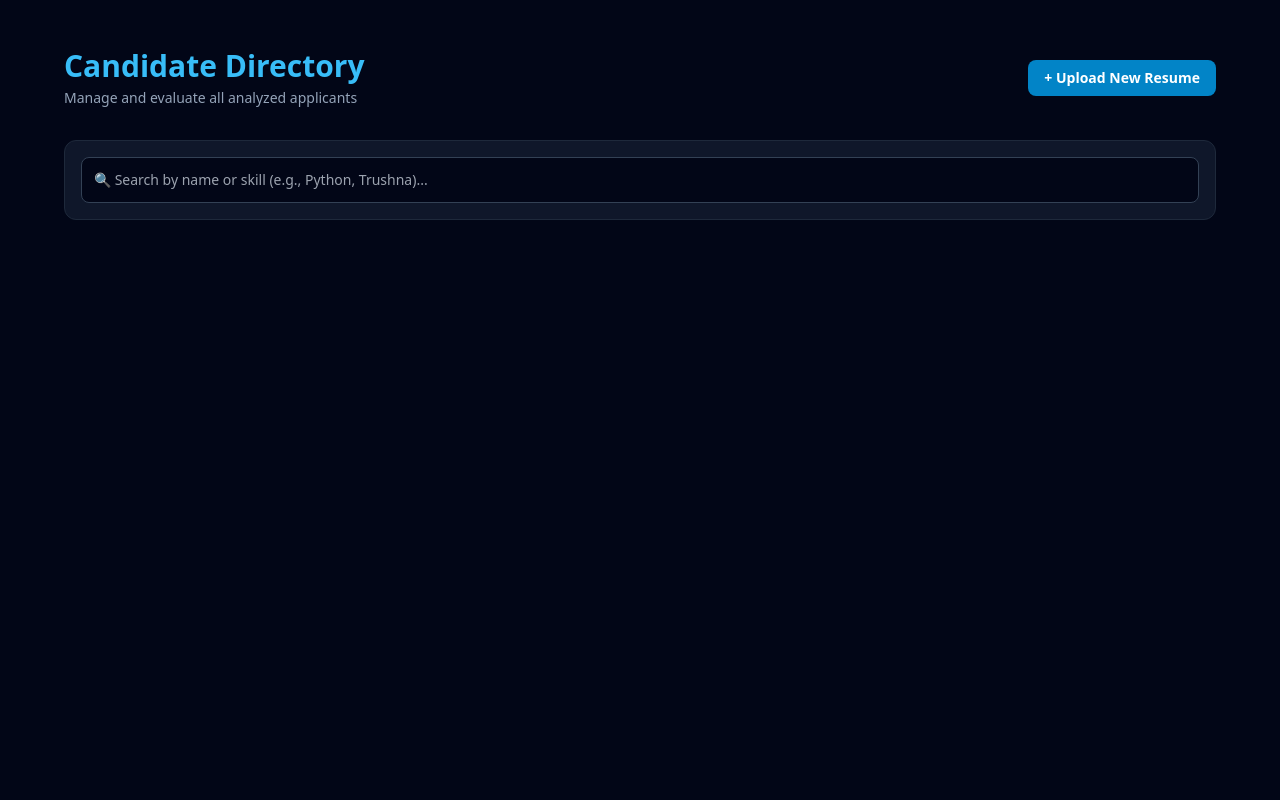
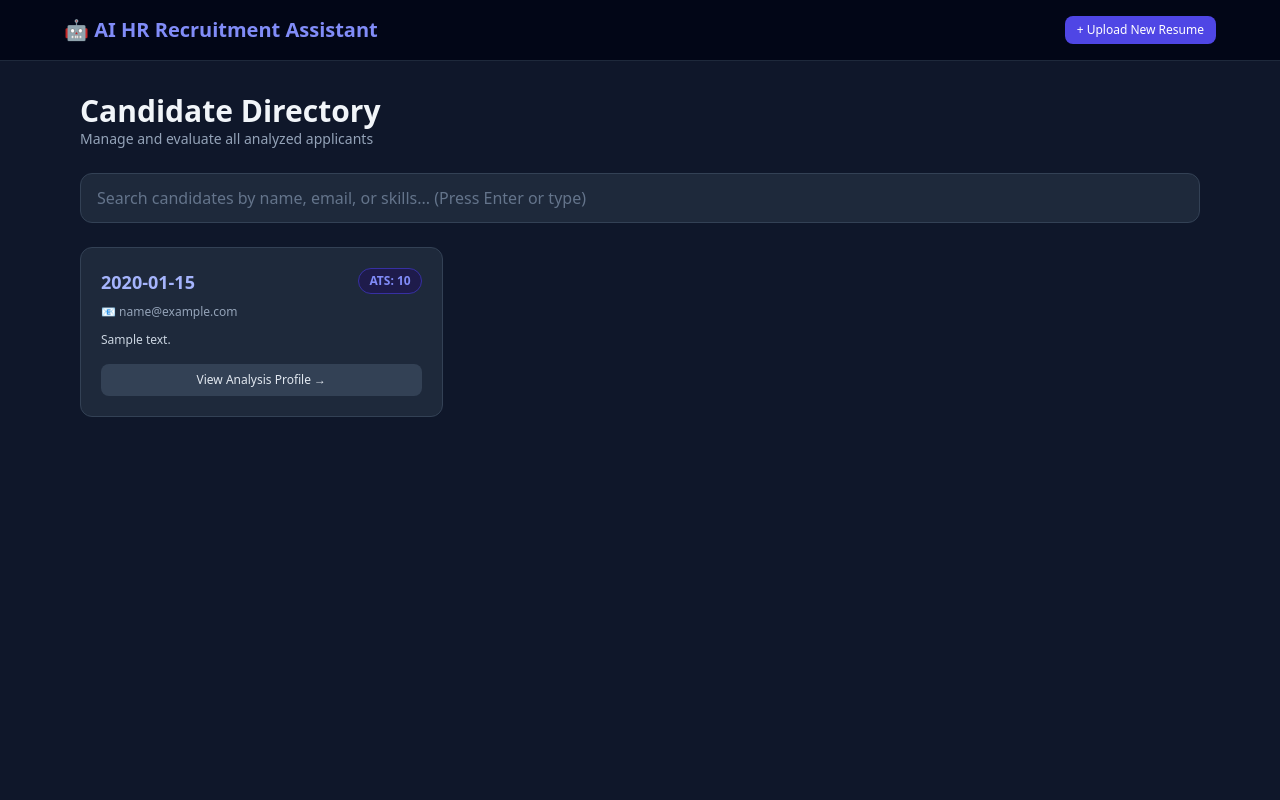
Before and after one commit to trushnasavale-29/AI_HR_Recruitement_Assistant, a FastAPI app: page /candidates-view in a window 1280 px wide. Run offline with FastAPI, Linux system fonts and the light colour scheme; tables that the repository leaves empty hold one stand-in row (values such as "Sample post"); some libraries are stand-ins or nearby versions.

Commit message:
Fixing Issue

```diff
--- a/app/templates/candidates.html
+++ b/app/templates/candidates.html
@@ -6,102 +6,121 @@
     <title>Candidate Directory - AI HR Assistant</title>
     <script src="https://cdn.tailwindcss.com"></script>
 </head>
-<body class="bg-slate-950 text-slate-100 min-h-screen font-sans p-6 md:p-12">
-    <div class="max-w-6xl mx-auto space-y-8">
-
-        <!-- Header -->
-        <div class="flex flex-col md:flex-row justify-between items-start md:items-center gap-4">
-            <div>
-                <h1 class="text-3xl font-black text-sky-400">Candidate Directory</h1>
-                <p class="text-slate-400 text-sm mt-1">Manage and evaluate all analyzed applicants</p>
-            </div>
-            <a href="/" class="bg-sky-600 hover:bg-sky-500 text-white text-sm font-semibold px-4 py-2 rounded-lg transition">
+<body class="bg-slate-900 text-white min-h-screen font-sans pb-12">
+    <nav class="border-b border-slate-800 bg-slate-950 p-4">
+        <div class="max-w-6xl mx-auto flex justify-between items-center">
+            <h1 class="text-xl font-bold text-indigo-400">🤖 AI HR Recruitment Assistant</h1>
+            <a href="/" class="text-xs bg-indigo-600 hover:bg-indigo-500 text-white font-medium px-3 py-1.5 rounded-lg transition">
                 + Upload New Resume
             </a>
         </div>
+    </nav>
 
-        <!-- Search Bar -->
-        <div class="bg-slate-900 p-4 rounded-xl border border-slate-800">
-            <input type="text" id="searchInput" onkeyup="filterCandidates()"
-                   placeholder="🔍 Search by name or skill (e.g., Python, Trushna)..."
-                   class="bg-slate-950 border border-slate-700 text-slate-200 text-sm rounded-lg p-3 w-full focus:outline-none focus:border-sky-500">
+    <div class="max-w-6xl mx-auto mt-8 px-4">
+        <div class="flex justify-between items-center mb-6">
+            <div>
+                <h2 class="text-3xl font-bold text-slate-100">Candidate Directory</h2>
+                <p class="text-slate-400 text-sm">Manage and evaluate all analyzed applicants</p>
+            </div>
         </div>
 
-        <!-- Candidate Cards Grid -->
-        <div id="candidateGrid" class="grid grid-cols-1 md:grid-cols-2 lg:grid-cols-3 gap-6">
-            <!-- Dynamic Cards Inserted Here -->
+        <!-- Search Input Bar -->
+        <div class="mb-6">
+            <input type="text" id="searchInput" oninput="filterCandidates()" placeholder="Search candidates by name, email, or skills... (Press Enter or type)"
+                   class="w-full bg-slate-800 border border-slate-700 rounded-xl px-4 py-3 text-slate-200 placeholder-slate-500 focus:outline-none focus:border-indigo-500 transition">
         </div>
 
-        <div id="noResults" class="hidden text-center text-slate-500 py-12">
-            No candidates matching your search criteria.
+        <!-- Loading state -->
+        <div id="loader" class="text-center my-12 text-indigo-400 animate-pulse">
+            ⏳ Loading directory candidates...
+        </div>
+
+        <!-- Candidates Grid Container -->
+        <div id="candidateGrid" class="grid grid-cols-1 md:grid-cols-2 lg:grid-cols-3 gap-4 hidden"></div>
+
+        <!-- Empty Results State -->
+        <div id="emptyState" class="hidden text-center my-12 text-slate-500">
+            No candidates found matching your search.
         </div>
     </div>
 
     <script>
         let allCandidates = [];
 
-        async function fetchCandidates() {
+        async function loadCandidates() {
             try {
-                const res = await fetch('/candidates');
+                const res = await fetch('/api/candidates');
+                if (!res.ok) throw new Error("Failed to load candidates");
+
                 allCandidates = await res.json();
+                document.getElementById('loader').classList.add('hidden');
+                document.getElementById('candidateGrid').classList.remove('hidden');
+
                 renderCandidates(allCandidates);
             } catch (err) {
-                console.error("Failed to fetch candidates", err);
+                console.error(err);
+                document.getElementById('loader').textContent = "❌ Failed to load candidates from database.";
             }
         }
 
         function renderCandidates(candidates) {
             const grid = document.getElementById('candidateGrid');
-            grid.innerHTML = '';
+            const emptyState = document.getElementById('emptyState');
 
-            if (candidates.length === 0) {
-                document.getElementById('noResults').classList.remove('hidden');
+            if (!candidates || candidates.length === 0) {
+                grid.innerHTML = '';
+                emptyState.classList.remove('hidden');
                 return;
-            } else {
-                document.getElementById('noResults').classList.add('hidden');
             }
 
-            candidates.forEach(c => {
-                const skillsHtml = (c.technical_skills || []).slice(0, 4).map(s =>
-                    `<span class="bg-indigo-950 text-indigo-300 text-xs px-2 py-0.5 rounded border border-indigo-800">${s}</span>`
-                ).join(' ');
-
-                const cardHtml = `
-                    <div class="bg-slate-900 rounded-xl border border-slate-800 p-5 flex flex-col justify-between hover:border-sky-500/50 transition">
-                        <div>
-                            <div class="flex justify-between items-start mb-2">
-                                <h3 class="font-bold text-lg text-slate-100">${c.candidate_name || 'Unnamed'}</h3>
-                                <span class="bg-sky-950 text-sky-400 font-bold text-xs px-2 py-1 rounded border border-sky-800">
-                                    ATS ${c.ats_score || 0}
-                                </span>
-                            </div>
-                            <p class="text-xs text-slate-400 mb-4">${c.email || 'No email'}</p>
-
-                            <div class="flex flex-wrap gap-1 mb-4">
-                                ${skillsHtml}
-                            </div>
+            emptyState.classList.add('hidden');
+            grid.innerHTML = candidates.map(c => `
+                <div class="bg-slate-800 border border-slate-700 rounded-xl p-5 flex flex-col justify-between hover:border-slate-600 transition">
+                    <div>
+                        <div class="flex justify-between items-start mb-2">
+                            <h3 class="font-bold text-lg text-indigo-300">${c.candidate_name || 'Unknown'}</h3>
+                            <span class="bg-indigo-950 text-indigo-400 text-xs px-2.5 py-1 rounded-full border border-indigo-800 font-semibold">
+                                ATS: ${c.ats_score || 0}
+                            </span>
                         </div>
-
-                        <a href="/candidate-view/${c.id}" class="block text-center w-full bg-slate-800 hover:bg-slate-700 text-sky-400 font-semibold text-xs py-2 rounded-lg transition">
-                            View Full Analysis →
-                        </a>
+                        <p class="text-xs text-slate-400 mb-3">${c.email ? '📧 ' + c.email : 'No email'}</p>
+                        <p class="text-xs text-slate-300 line-clamp-2 mb-4">${c.candidate_summary || 'No summary available'}</p>
                     </div>
-                `;
-                grid.innerHTML += cardHtml;
-            });
+                    <a href="/candidate-view/${c.id}" class="block text-center text-xs bg-slate-700 hover:bg-slate-600 text-slate-200 py-2 rounded-lg font-medium transition">
+                        View Analysis Profile →
+                    </a>
+                </div>
+            `).join('');
         }
 
         function filterCandidates() {
-            const query = document.getElementById('searchInput').value.toLowerCase();
+            const query = document.getElementById('searchInput').value.toLowerCase().trim();
+            if (!query) {
+                renderCandidates(allCandidates);
+                return;
+            }
+
             const filtered = allCandidates.filter(c => {
-                const nameMatch = (c.candidate_name || '').toLowerCase().includes(query);
-                const skillMatch = (c.technical_skills || []).some(s => s.toLowerCase().includes(query));
-                return nameMatch || skillMatch;
+                const name = (c.candidate_name || '').toLowerCase();
+                const email = (c.email || '').toLowerCase();
+                const summary = (c.candidate_summary || '').toLowerCase();
+                const skills = String(c.extracted_skills || '').toLowerCase();
+
+                return name.includes(query) || email.includes(query) || summary.includes(query) || skills.includes(query);
             });
+
             renderCandidates(filtered);
         }
 
-        fetchCandidates();
+        // Allow pressing Enter explicitly
+        document.getElementById('searchInput').addEventListener('keypress', function (e) {
+            if (e.key === 'Enter') {
+                filterCandidates();
+            }
+        });
+
+        // Load on start
+        document.addEventListener('DOMContentLoaded', loadCandidates);
     </script>
 </body>
 </html>
```
